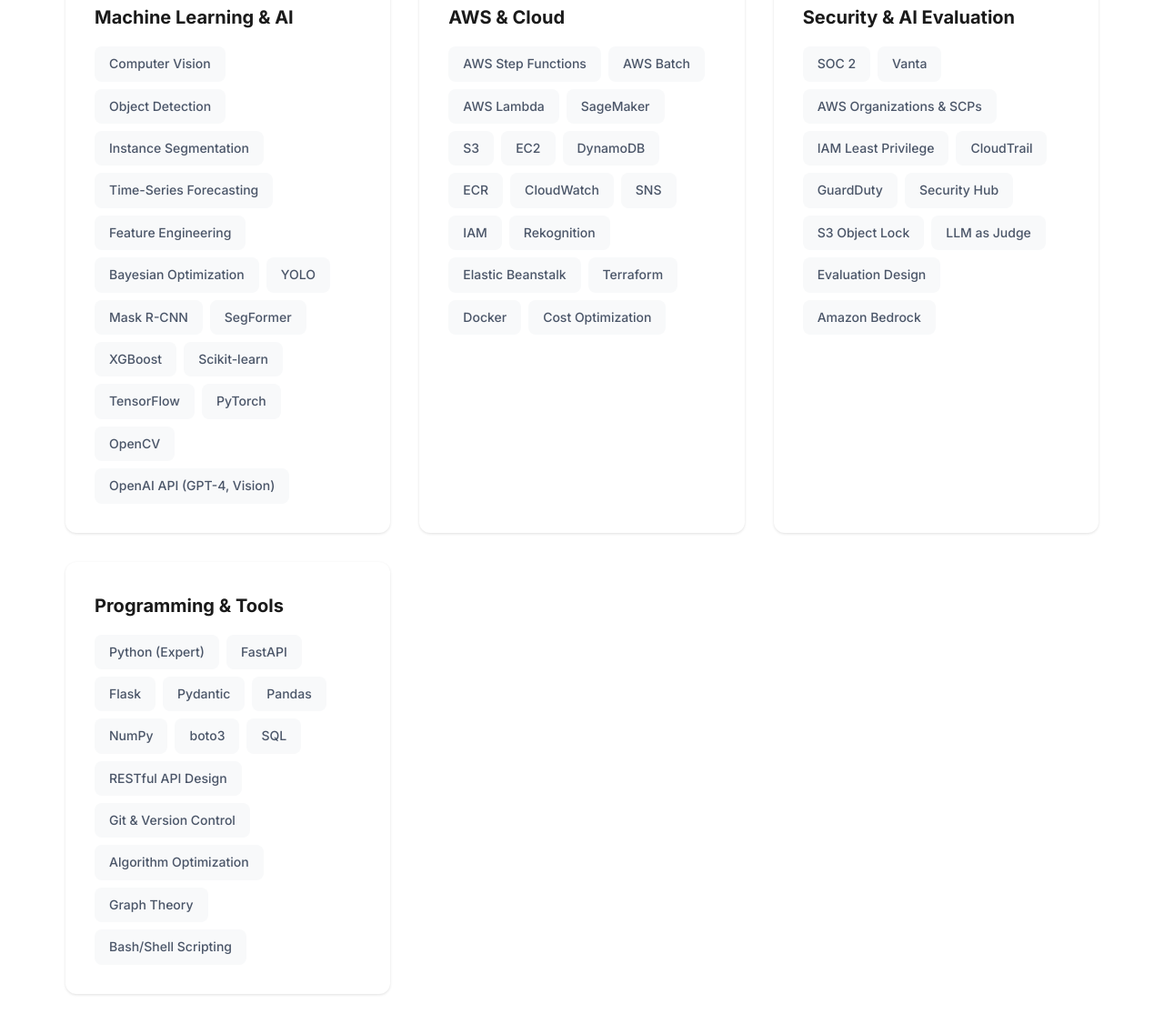
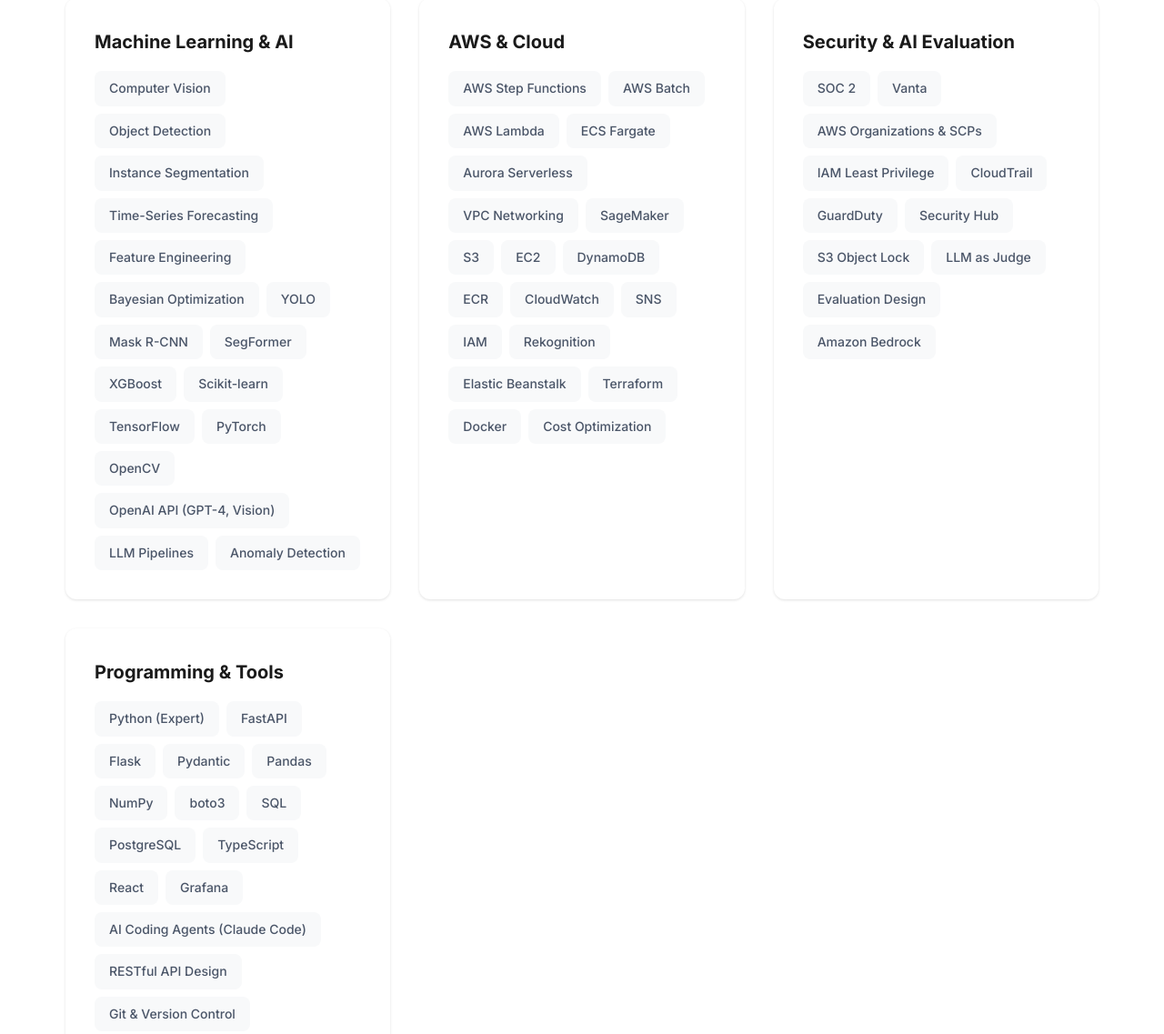
Before and after one commit to grigolp/portfolio, a plain HTML site: page index.html in a window 1280 px wide. Shown: the part 3786-4923 px from the top of the page at 91% size. Drawn offline with Linux system fonts and the light colour scheme.

Commit message:
chore: Sync skills with experience, trim ePhoto repetition
- Skills: ECS Fargate, Aurora Serverless, VPC Networking, PostgreSQL, TypeScript, React, Grafana, LLM Pipelines, Anomaly Detection, AI coding agents
- eConsul entry focuses on leadership; ePhoto numbers stay on the project card

Co-Authored-By: Claude Opus 5.5 <noreply@anthropic.com>
Claude-Session: https://claude.ai/code/session_0141JhQwue1ZHra4pTvzmU1G

```diff
--- a/index.html
+++ b/index.html
@@ -305,7 +305,8 @@
                     </div>
                     <p class="project-description">
                         Led technology for a visa and immigration services company and a team of 5 developers. Built the AWS
-                        infrastructure from scratch and ePhoto.ai, an AI photo compliance system that processed 15,000+ images.
+                        infrastructure from scratch, digitized the business end to end (payments, CRM, banking and government
+                        APIs), and led ePhoto.ai, the AI photo compliance product featured below.
                     </p>
                 </div>
 
@@ -362,6 +363,8 @@
                         <span class="tag">PyTorch</span>
                         <span class="tag">OpenCV</span>
                         <span class="tag">OpenAI API (GPT-4, Vision)</span>
+                        <span class="tag">LLM Pipelines</span>
+                        <span class="tag">Anomaly Detection</span>
                     </div>
                 </div>
                 <div class="skill-category">
@@ -370,6 +373,9 @@
                         <span class="tag">AWS Step Functions</span>
                         <span class="tag">AWS Batch</span>
                         <span class="tag">AWS Lambda</span>
+                        <span class="tag">ECS Fargate</span>
+                        <span class="tag">Aurora Serverless</span>
+                        <span class="tag">VPC Networking</span>
                         <span class="tag">SageMaker</span>
                         <span class="tag">S3</span>
                         <span class="tag">EC2</span>
@@ -412,6 +418,11 @@
                         <span class="tag">NumPy</span>
                         <span class="tag">boto3</span>
                         <span class="tag">SQL</span>
+                        <span class="tag">PostgreSQL</span>
+                        <span class="tag">TypeScript</span>
+                        <span class="tag">React</span>
+                        <span class="tag">Grafana</span>
+                        <span class="tag">AI Coding Agents (Claude Code)</span>
                         <span class="tag">RESTful API Design</span>
                         <span class="tag">Git & Version Control</span>
                         <span class="tag">Algorithm Optimization</span>
```
